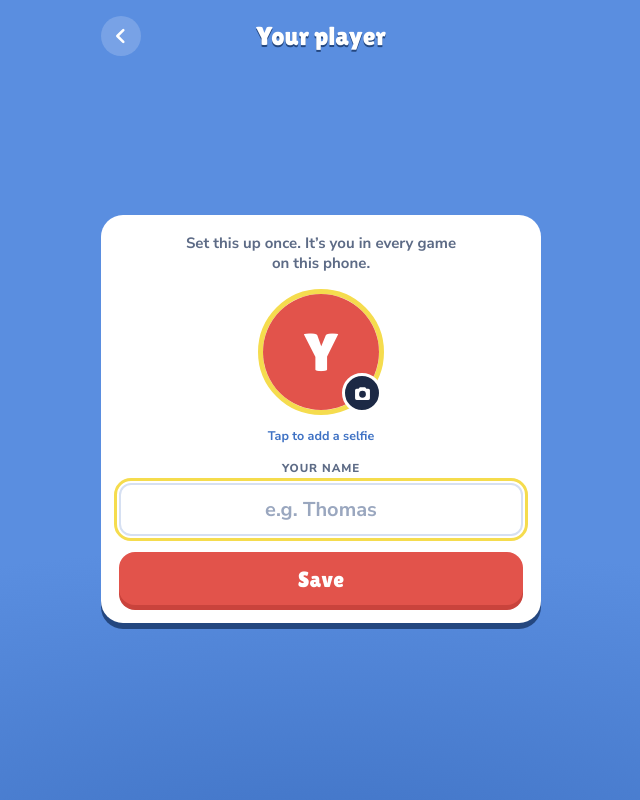
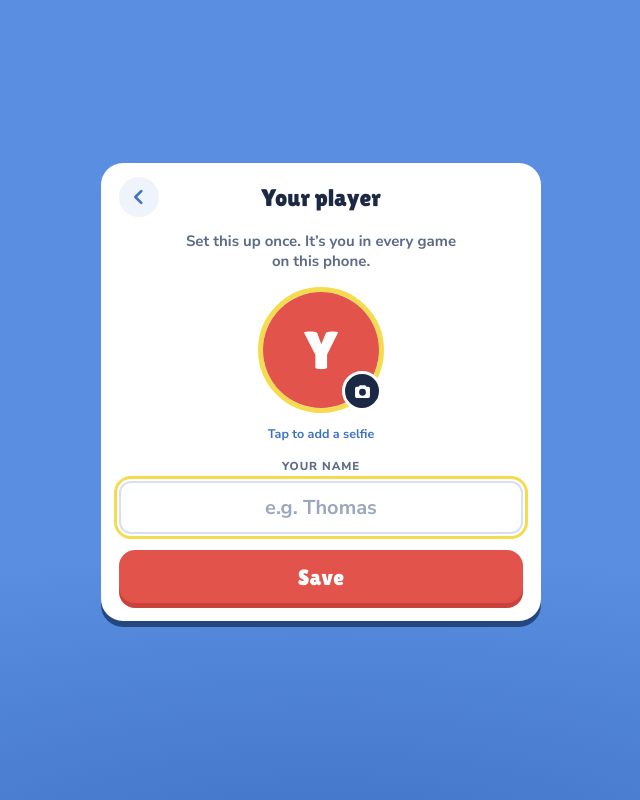
Before and after one commit to t00bstAr/frenchfries, a website: page index.html in a window 1280 px wide. Both pictures are taken after a click on the button "Edit your player". Shown: the whole page, without its empty margins (319-959 px from the left). Drawn offline with nearby package versions, Linux system fonts and the light colour scheme.

Commit message:
Put the screen title inside the card instead of a header bar
Co-Authored-By: Claude Opus 5.5 <noreply@anthropic.com>

```diff
--- a/index.html
+++ b/index.html
@@ -197,14 +197,10 @@ button.step:active { transform: translateY(2px); box-shadow: 0 1px 0 var(--carto
 }
 #setup.typing { padding-bottom: 60vh; }
 .setup-head { width: 100%; max-width: 440px; display: grid; grid-template-columns: 40px 1fr 40px; align-items: center; flex: none; }
-/* the title bar stays put while the screen scrolls; the sky colour runs edge to edge behind it */
-#profile .setup-head, #setup .setup-head, #lobby .setup-head {
-  position: sticky; top: -4px; z-index: 3;
-  margin-top: -4px; padding-top: 4px; /* cover the screen's 4px top padding too */
-  background: var(--sky);
-  box-shadow: 0 0 0 100vmax var(--sky);
-  clip-path: inset(0 -100vmax);
-}
+/* the title row sits inside the card */
+.panel > .setup-head { max-width: none; margin: -4px 0 -2px; }
+.panel .setup-title { color: var(--ink); text-shadow: none; font-size: 24px; }
+.panel .back { background: var(--paper-2); color: var(--sky-deep); }
 /* wider screens: the card sits in the middle of the space under the title bar */
 @media (min-width: 600px) {
   #profile > .panel, #setup > .panel, #lobby > .panel { margin-block: auto; }
@@ -963,12 +959,12 @@ window.createFfgRoom = function () {
 
   <!-- Your player -->
   <section id="profile" hidden aria-label="Your player">
+    <div class="panel profile-panel">
       <div class="setup-head">
         <button type="button" class="back" id="profile-back" aria-label="Back"><svg viewBox="0 0 24 24" aria-hidden="true"><path d="M14.5 5.5 8 12l6.5 6.5" fill="none" stroke="currentColor" stroke-width="2.8" stroke-linecap="round" stroke-linejoin="round"/></svg></button>
         <h1 class="setup-title">Your player</h1>
         <span></span>
       </div>
-    <div class="panel profile-panel">
       <p class="lead" id="profile-lead">Set this up once. It’s you in every game on this phone.</p>
       <button type="button" class="big-av" data-photo="me" id="profile-photo" aria-label="Add a selfie"></button>
       <p class="photo-hint" id="photo-hint">Tap to add a selfie</p>
@@ -982,12 +978,12 @@ window.createFfgRoom = function () {
 
   <!-- Setup -->
   <section id="setup" hidden aria-label="Set up a game">
+    <div class="panel">
       <div class="setup-head">
         <button type="button" class="back" id="to-intro" aria-label="Back to start"><svg viewBox="0 0 24 24" aria-hidden="true"><path d="M14.5 5.5 8 12l6.5 6.5" fill="none" stroke="currentColor" stroke-width="2.8" stroke-linecap="round" stroke-linejoin="round"/></svg></button>
         <h1 class="setup-title">New game</h1>
         <span></span>
       </div>
-    <div class="panel">
       <div>
         <span class="field-label" id="mode-l">Who's playing</span>
         <div class="seg" role="group" aria-labelledby="mode-l">
@@ -1051,12 +1047,12 @@ window.createFfgRoom = function () {
 
   <!-- Online lobby -->
   <section id="lobby" hidden aria-label="Online game">
+    <div class="panel">
       <div class="setup-head">
         <button type="button" class="back" id="lobby-leave" aria-label="Leave game"><svg viewBox="0 0 24 24" aria-hidden="true"><path d="M14.5 5.5 8 12l6.5 6.5" fill="none" stroke="currentColor" stroke-width="2.8" stroke-linecap="round" stroke-linejoin="round"/></svg></button>
         <h1 class="setup-title">Online game</h1>
         <span></span>
       </div>
-    <div class="panel">
       <div class="code-box">
         <span class="field-label">Game code</span>
         <div class="code" id="lobby-code">····</div>
```
Lines whose indentation alone changed are shown as unchanged.
